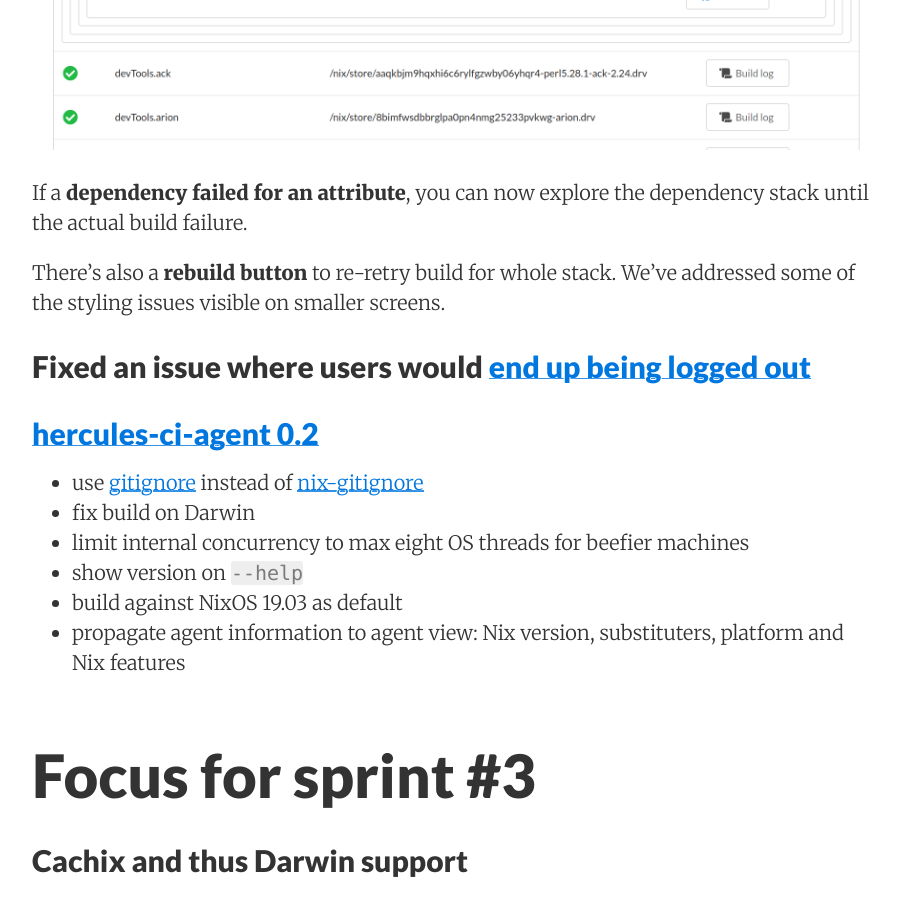
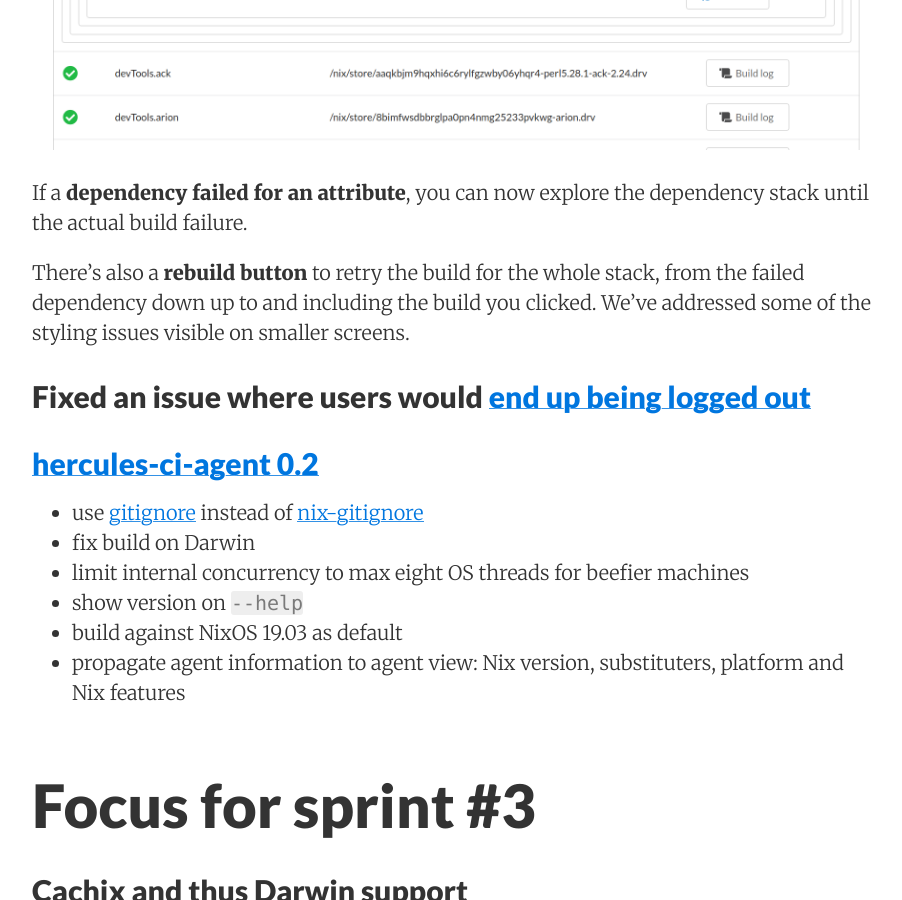
Before and after one commit to hercules-ci/blog.hercules-ci.com, a Jekyll site: the page built from _posts/2019-05-14-sprint-3-report.md, in a window 1280 px wide and 900 px high, scrolled down 1264 px. Shown: the whole window, without its empty margins (188-1090 px from the left). Built offline with Jekyll 4.4.1, drawn with Linux system fonts in a browser that asks for light colours.

Commit message:
Update _posts/2019-05-14-sprint-3-report.md
Co-Authored-By: Robert Hensing <roberth@users.noreply.github.com>

```diff
--- a/_posts/2019-05-14-sprint-3-report.md
+++ b/_posts/2019-05-14-sprint-3-report.md
@@ -17,7 +17,7 @@
 If a **dependency failed for an attribute**, you can now explore the
 dependency stack until the actual build failure.
 
-There's also a **rebuild button** to re-retry build for whole stack.
+There's also a **rebuild button** to retry the build for the whole stack, from the failed dependency down up to and including the build you clicked.
 We've addressed some of the styling issues visible on smaller screens.
 
 ## Fixed an issue where users would [end up being logged out](https://github.com/hercules-ci/support/issues/13)
```
